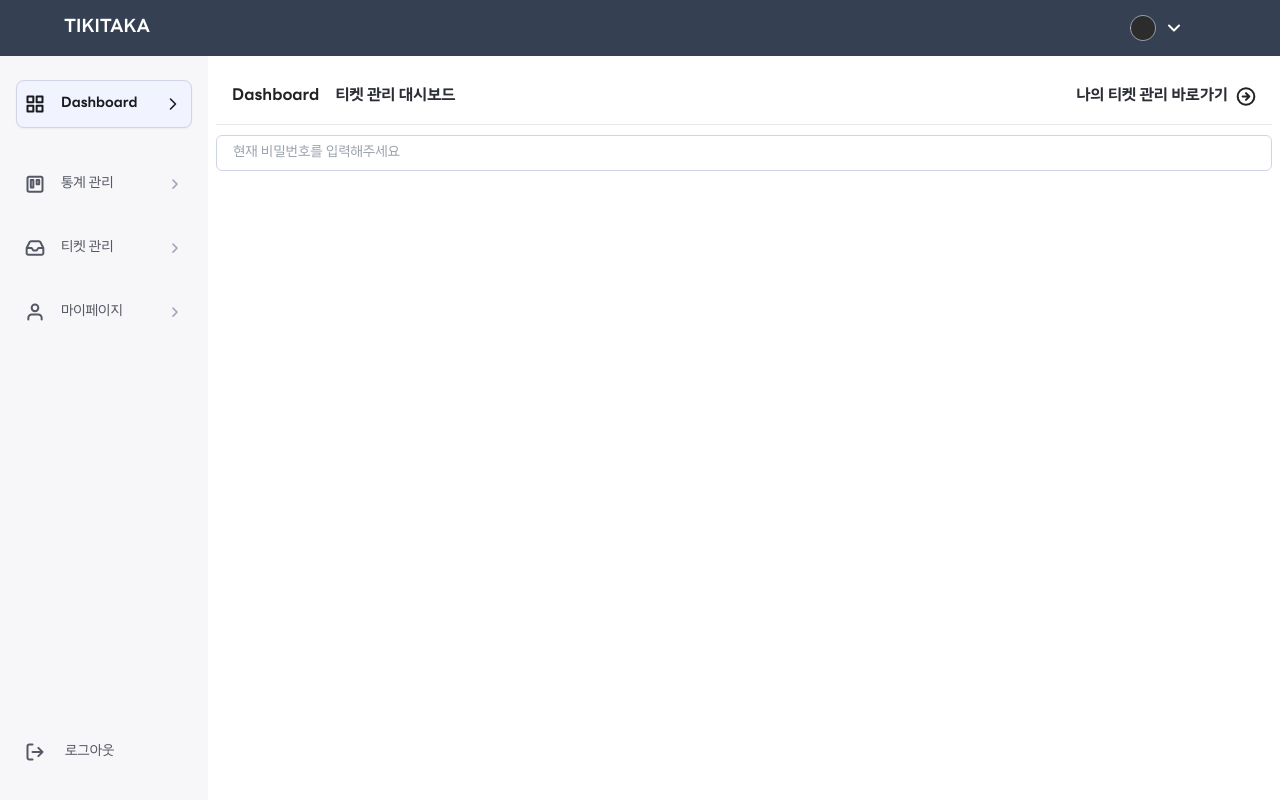
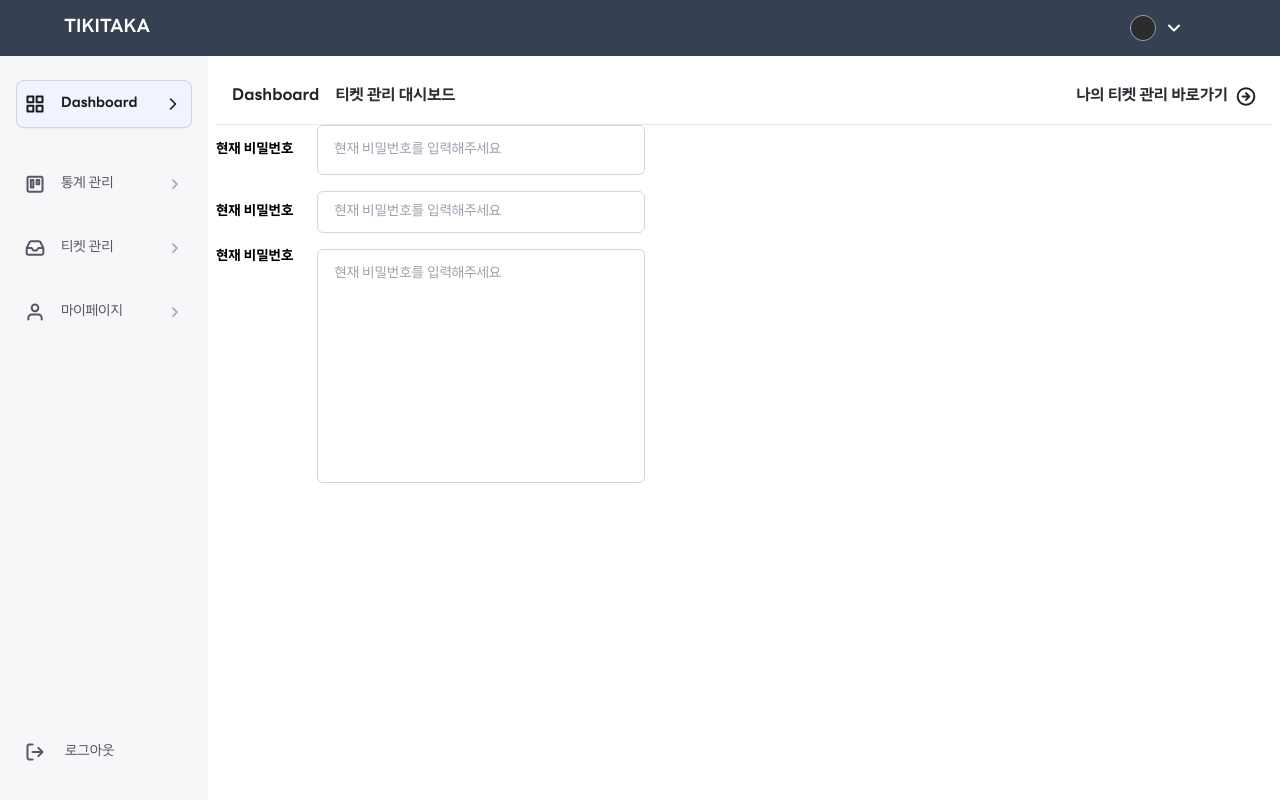
Before and after one commit to lamiiiii/TRILLION-TikiTaka-FE, a React app: page /manager in a window 1280 px wide. Built offline with nearby package versions, Linux system fonts and the light colour scheme.

Commit message:
TXT-28 feat: textarea 구현

```diff
--- a/src/components/common/Input.tsx
+++ b/src/components/common/Input.tsx
@@ -9,14 +9,14 @@ interface InputProps {
 
 export default function Input({element, label, size, placeholder, required, maxLength}: InputProps) {
   return (
-    <>
-      <label className="text-sm font-semibold ml-[5px]">{label}</label>
+    <div className={`flex ${element === 'input' ? ' items-center' : 'items-start '}`}>
+      <label className="text-subtitle mr-6">{label}</label>
       {element === 'input' ? (
         <input
           placeholder={placeholder}
           maxLength={maxLength}
           required={required}
-          className={` ${size === 'sm' ? 'mt-[10px]' : ''} text-subtitle-regular w-full px-4 py-[9px] border border-gray-2 rounded-md focus:outline-none focus:border-main `}
+          className={` ${size === 'sm' ? 'py-3' : ' py-4'} px-4 text-subtitle-regular w-[328px]  border border-gray-2 rounded-md focus:outline-none focus:border-main `}
         />
       ) : (
         <textarea
@@ -24,10 +24,10 @@ export default function Input({element, label, size, placeholder, required, maxL
           required={required}
           maxLength={maxLength}
           className={
-            ' resize-none h-[110px] mt-[8px] px-[20px] py-[12px] text-black-0 border border-gray-5 rounded-[10px] focus:outline-none focus:border-primary-1 focus:border-[2px]'
+            'px-4 py-4 resize-none h-[234px] text-subtitle-regular w-[328px]  border border-gray-2 rounded-md focus:outline-none focus:border-main'
           }
         />
       )}
-    </>
+    </div>
   );
 }
--- a/src/pages/manager/ManagerHome.tsx
+++ b/src/pages/manager/ManagerHome.tsx
@@ -13,7 +13,11 @@ export default function ManagerHome() {
           rightText="나의 티켓 관리 바로가기"
           linkTo="/manager/tickets"
         />
-        <Input element="input" size="sm" placeholder="현재 비밀번호를 입력해주세요" />
+        <div className="flex flex-col gap-4">
+          <Input element="input" size="lg" label="현재 비밀번호" placeholder="현재 비밀번호를 입력해주세요" />
+          <Input element="input" size="sm" label="현재 비밀번호" placeholder="현재 비밀번호를 입력해주세요" />
+          <Input element="textarea" size="sm" label="현재 비밀번호" placeholder="현재 비밀번호를 입력해주세요" />
+        </div>
       </div>
     </div>
   );
```
